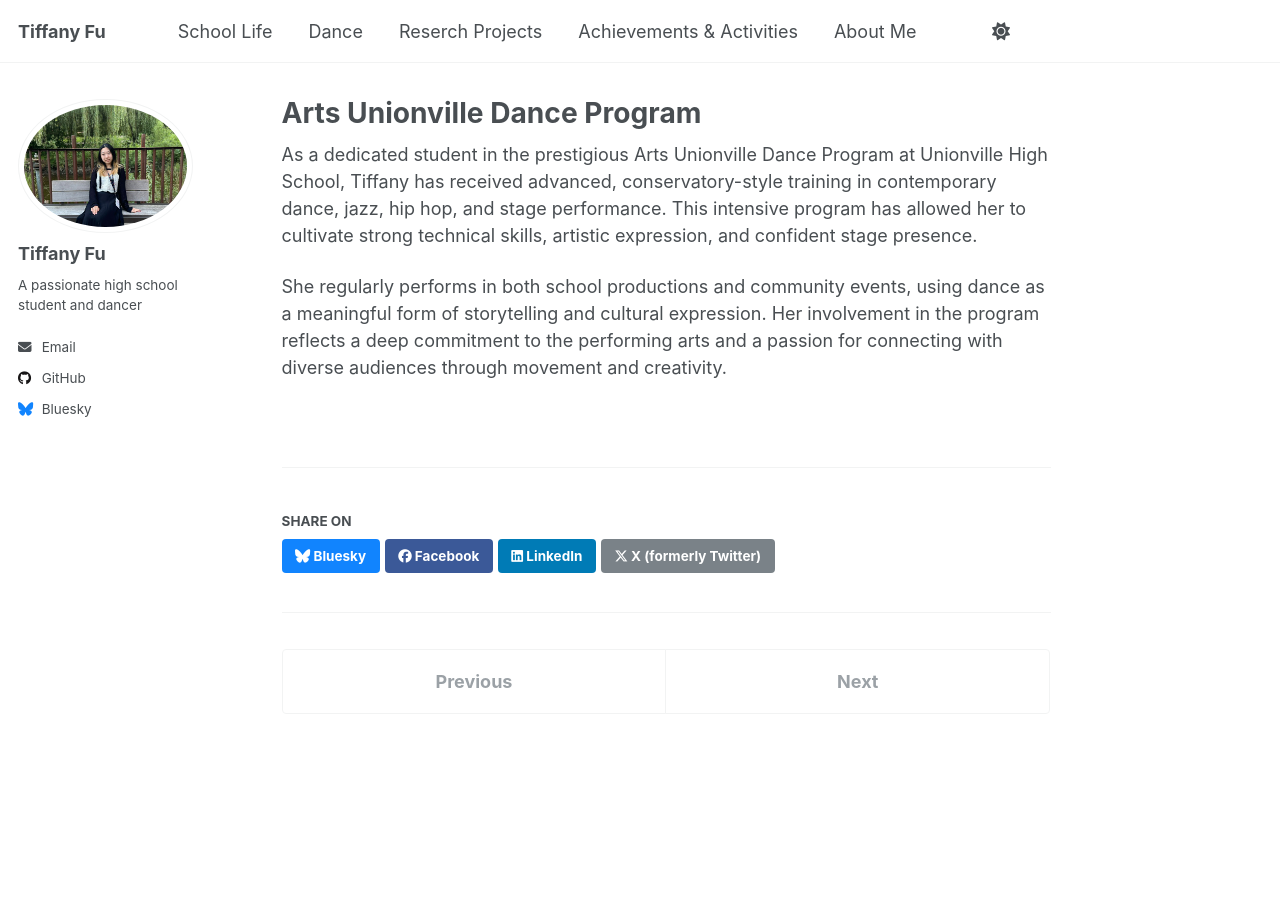
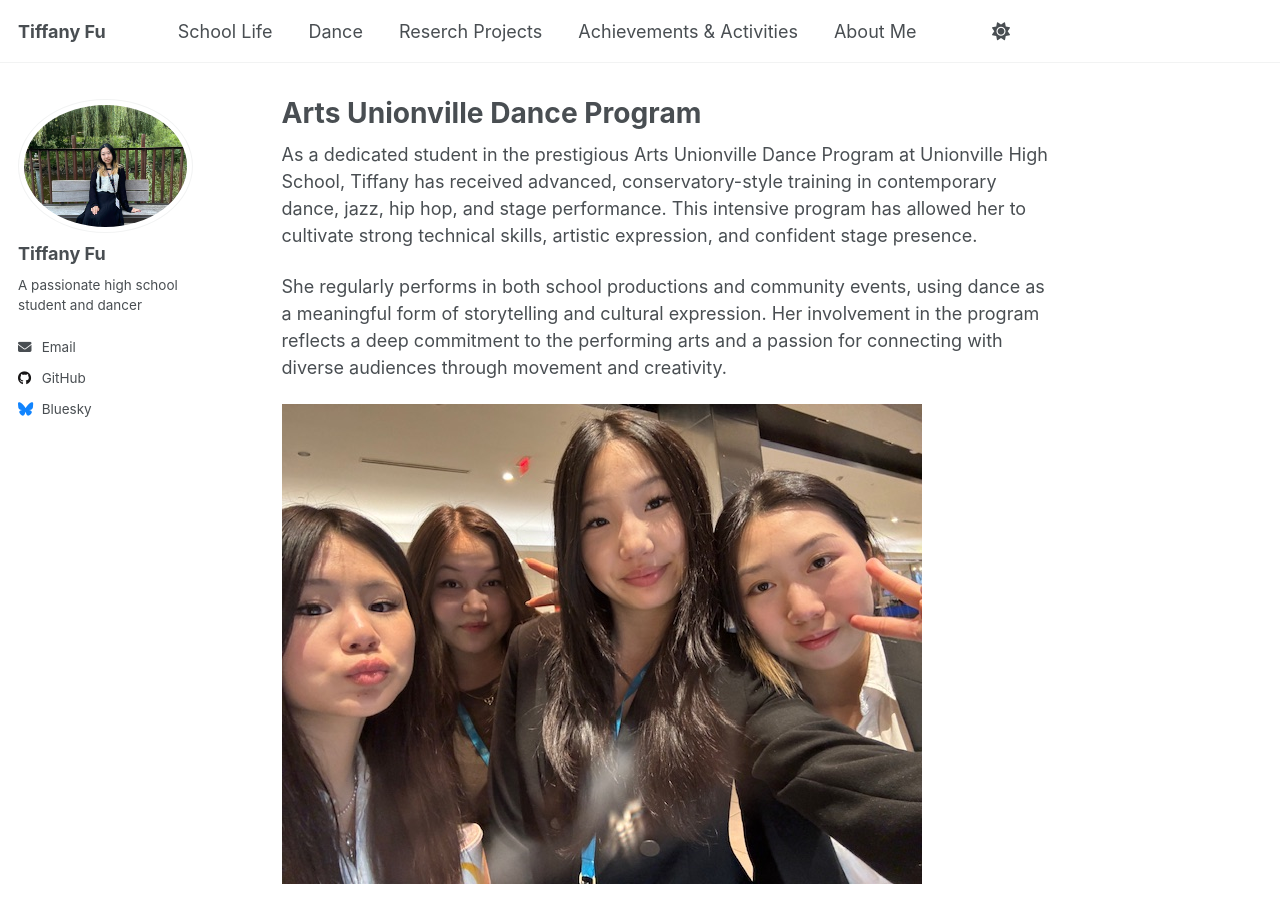
Before and after one commit to TiffanyJTFu/TiffanyFu, a Jekyll site: the page built from _publications/AUDanceProgram.md, in a window 1280 px wide and 900 px high. Built offline with Jekyll 4.4.1, drawn with Linux system fonts in a browser that asks for light colours; a script that is not in the unit is left out.

Commit message:
Update AUDanceProgram.md

```diff
--- a/_publications/AUDanceProgram.md
+++ b/_publications/AUDanceProgram.md
@@ -9,3 +9,5 @@ excerpt: 'Enrolled in the elite Arts Unionville Dance Program at Unionville High
 As a dedicated student in the prestigious Arts Unionville Dance Program at Unionville High School, Tiffany has received advanced, conservatory-style training in contemporary dance, jazz, hip hop, and stage performance. This intensive program has allowed her to cultivate strong technical skills, artistic expression, and confident stage presence.
 
 She regularly performs in both school productions and community events, using dance as a meaningful form of storytelling and cultural expression. Her involvement in the program reflects a deep commitment to the performing arts and a passion for connecting with diverse audiences through movement and creativity.
+
+![mun](https://tiffanyjtfu.github.io/TiffanyFu/images/mun.jpg)
```
